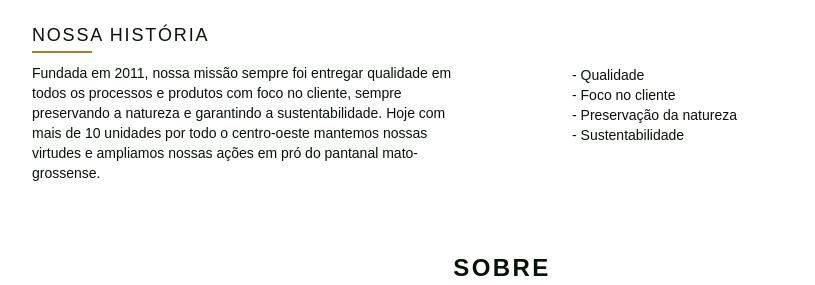
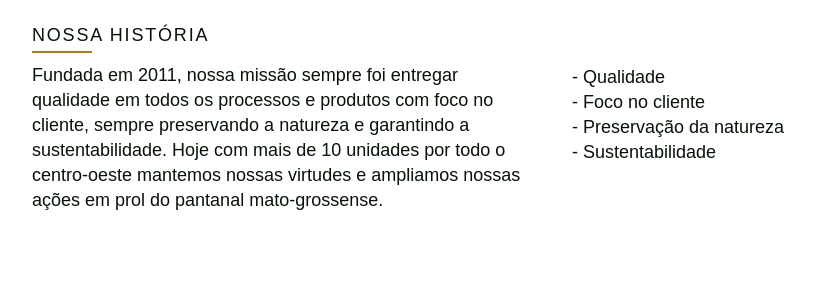
Before and after one commit to rocamdev/Pantanal-Alimentos, a PHP site: page /sobre.html in a window 1280 px wide. Shown: the part 301-586 px from the top of the page, without its empty margins (138-953 px from the left). Run offline with PHP 8.4, Linux system fonts and the light colour scheme.

Commit message:
REPARAR ERRO NO CSS  DA PÁGINA SOBRE
Corrigi o erro de sintaxe e ajustado estilo da seção nossa história.

```diff
--- a/css/sobre.css
+++ b/css/sobre.css
@@ -1,8 +1,7 @@
 .interna_sobre {
   background: url("../img/sobre-capa.jpg") no-repeat center;
 }
-.missao-sobre h3{
-  text- align: center;
+.missao-sobre h3 {
   font-size: 18px;
   letter-spacing: 0.1em;
   text-transform: uppercase;
@@ -16,20 +15,18 @@
   height: 2px;
   background: #a28028;
   margin: 5px 0 10px 0;
-
 }
 .missao-sobre {
   color: #081307;
   padding-top: 76px;
 }
 .missao-sobre p {
-  font-size: 14px;
-  font-weight: 20px;
-  padding: 0 100px 10px 0px;
+  font-size: 18px;
+  line-height: 25px;
+  padding: 0 20px 10px 0px;
 }
 .missao-sobre ul {
-  line-height: 20px;
-  font-size: 14px;
-  font-weight: 20px;
+  line-height: 25px;
+  font-size: 18px;
   padding-top: 50px;
 }
--- a/sobre.html
+++ b/sobre.html
@@ -43,7 +43,7 @@
           os processos e produtos com foco no cliente, sempre preservando a
           natureza e garantindo a sustentabilidade. Hoje com mais de 10 unidades
           por todo o centro-oeste mantemos nossas virtudes e ampliamos nossas
-          ações em pró do pantanal mato-grossense.
+          ações em prol do pantanal mato-grossense.
         </p>
       </div>
       <div class="grid-5">
```
